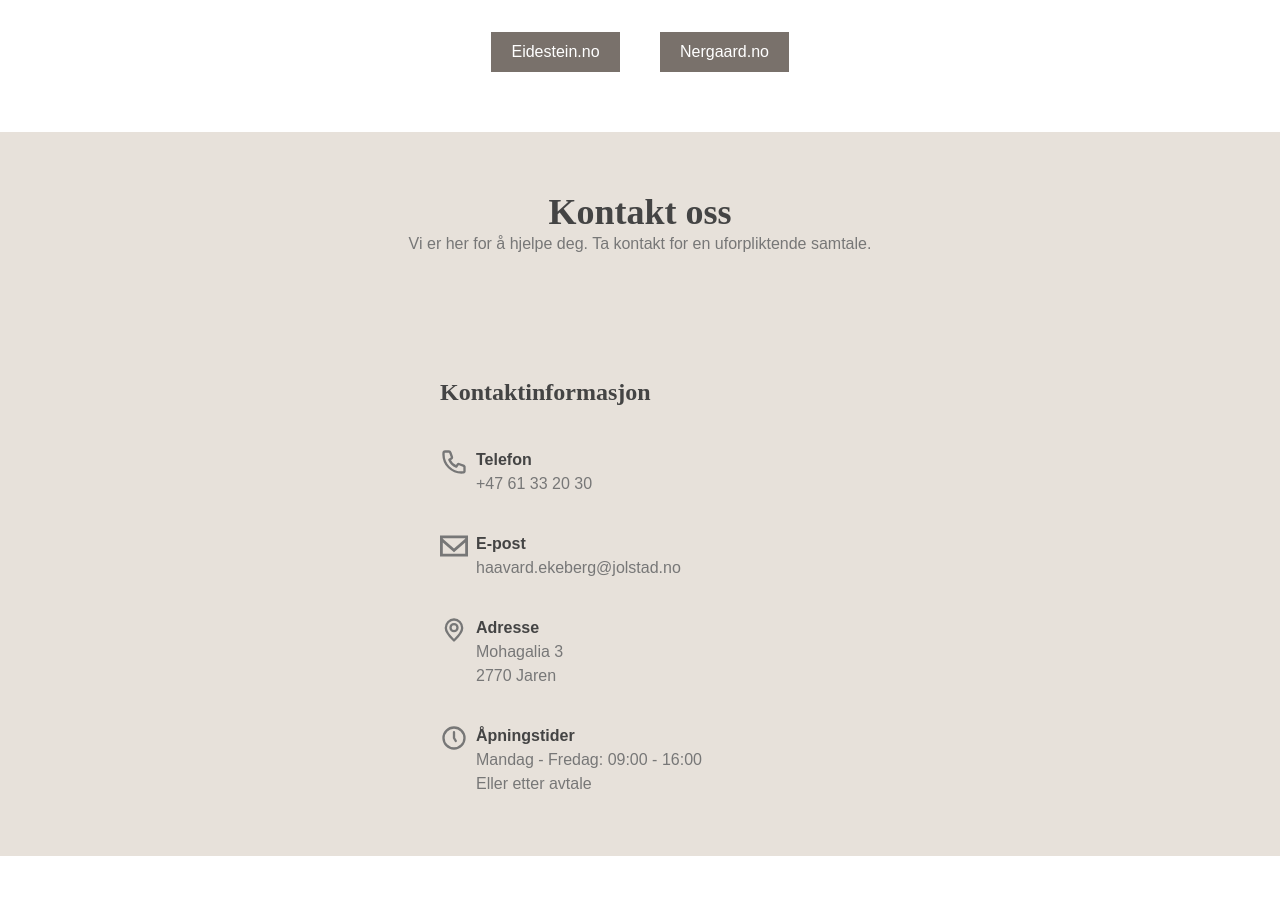
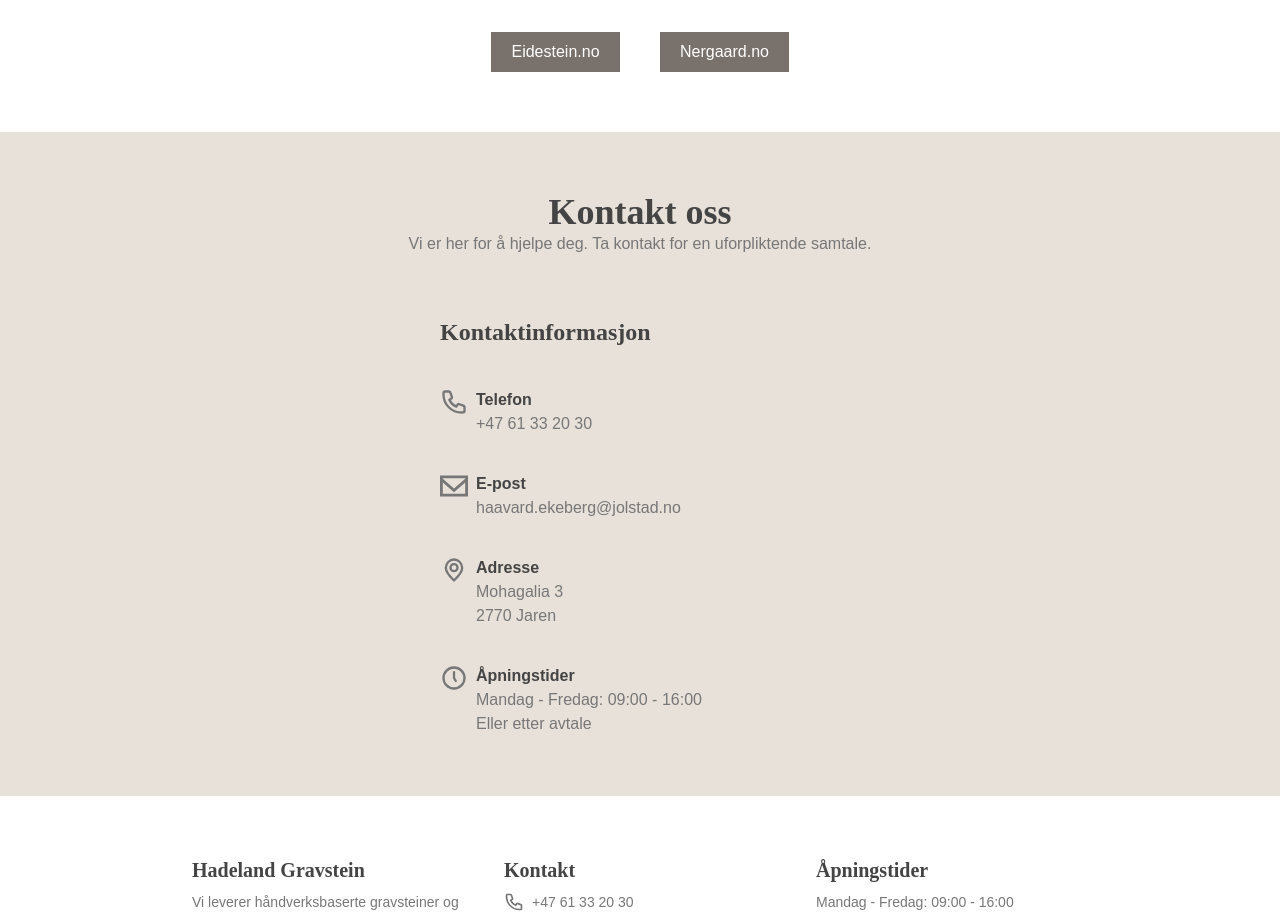
Before and after one commit to danielekeberg/hg, a Next.js app: page / in a window 1280 px wide. Shown: the part 1920-2834 px from the top of the page. Built offline with nearby package versions, Linux system fonts and the light colour scheme.

Commit message:
Update Contact.tsx

```diff
--- a/app/components/Contact.tsx
+++ b/app/components/Contact.tsx
@@ -1,7 +1,7 @@
 export default function Contact() {
     return(
         <div className="bg-[#e7e1da]">
-            <div className="flex justify-center py-15">
+            <div className="flex justify-center pt-15">
                 <div className="text-center">
                     <h1 className="text-4xl text-[#444]">Kontakt oss</h1>
                     <p>Vi er her for å hjelpe deg. Ta kontakt for en uforpliktende samtale.</p>
```
